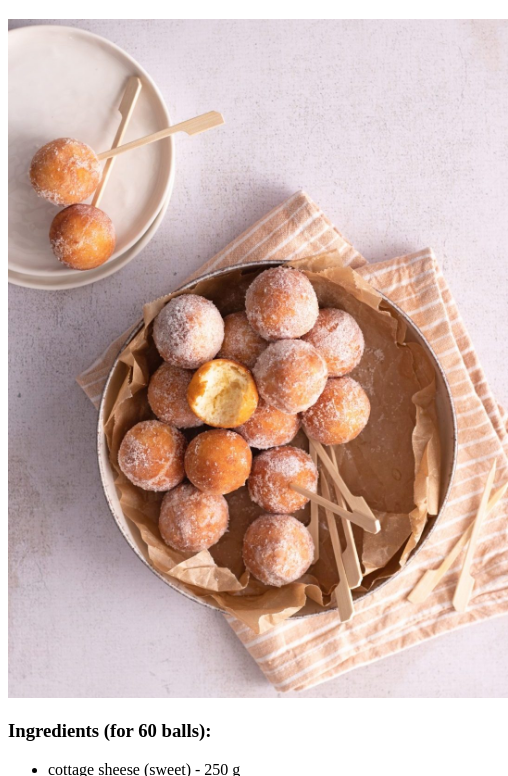
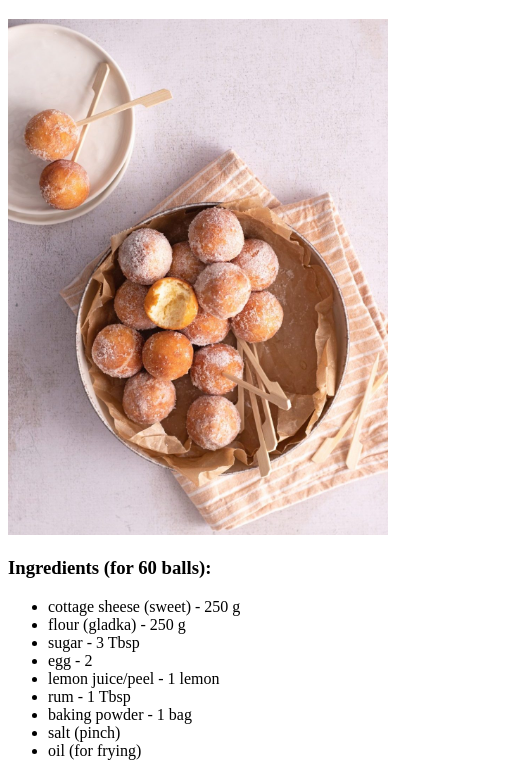
Before and after one commit to kleee822/odin-recipes, a plain HTML site: page recipes/miske_s_skuto.html in a window 390 px wide. Shown: the part 61-837 px from the top of the page, 508 px wide, since content can reach past the window. Drawn offline with Linux system fonts and the light colour scheme.

Commit message:
Fix image size (Miske recipe)
Fixed image size in order to fit to mobile display better

```diff
--- a/recipes/miske_s_skuto.html
+++ b/recipes/miske_s_skuto.html
@@ -8,7 +8,7 @@
 <body>
     <h1>Miske s skuto recept</h1>
     <img src="../img/miske_s_skuto,_limono_in_rumom,_castagnole_3.jpg" alt="Miske
-    s skuto" width="500" height="auto">
+    s skuto" width="380" height="auto">
     <h3>Ingredients (for 60 balls):</h3>
     <ul>
         <li>cottage sheese (sweet) - 250 g</li>
```
